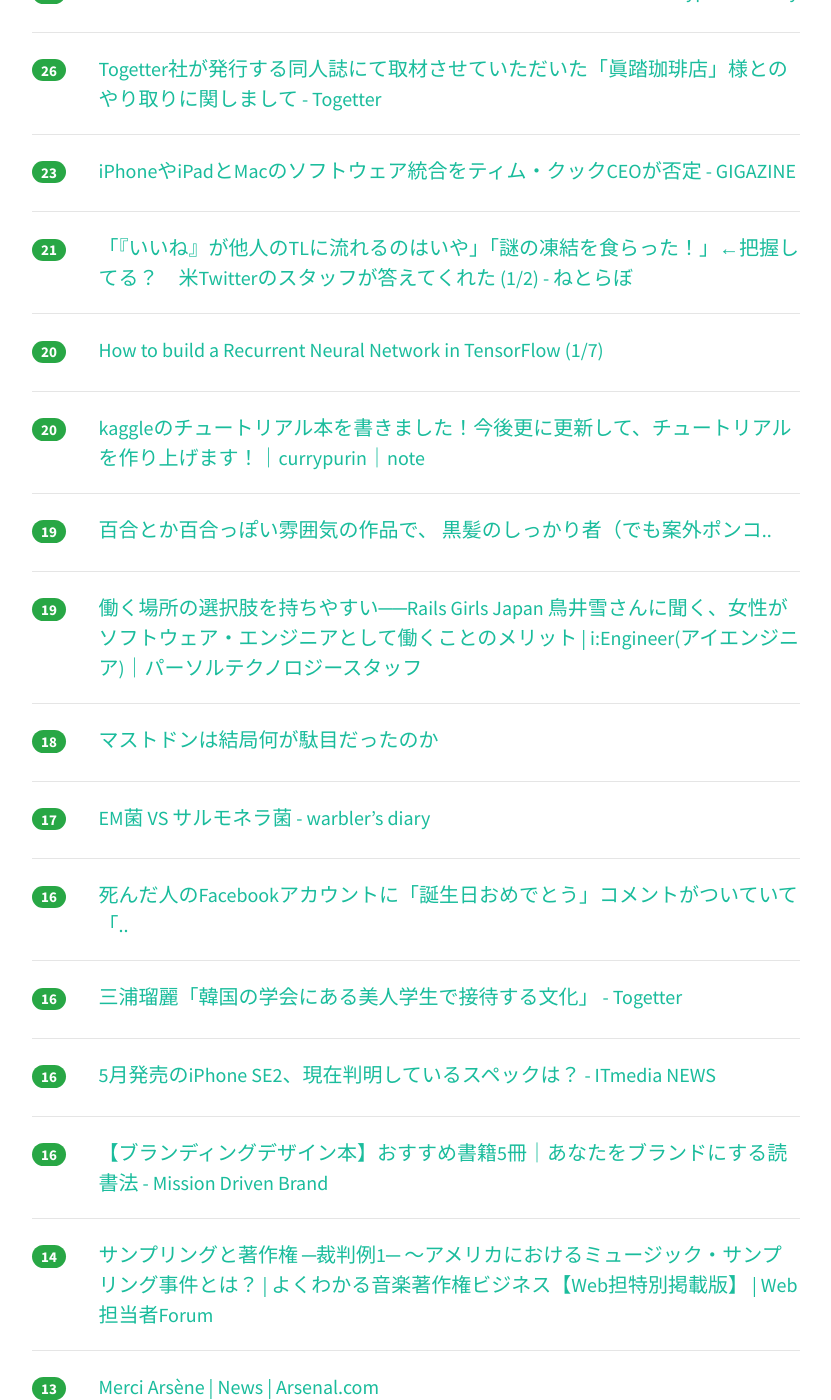
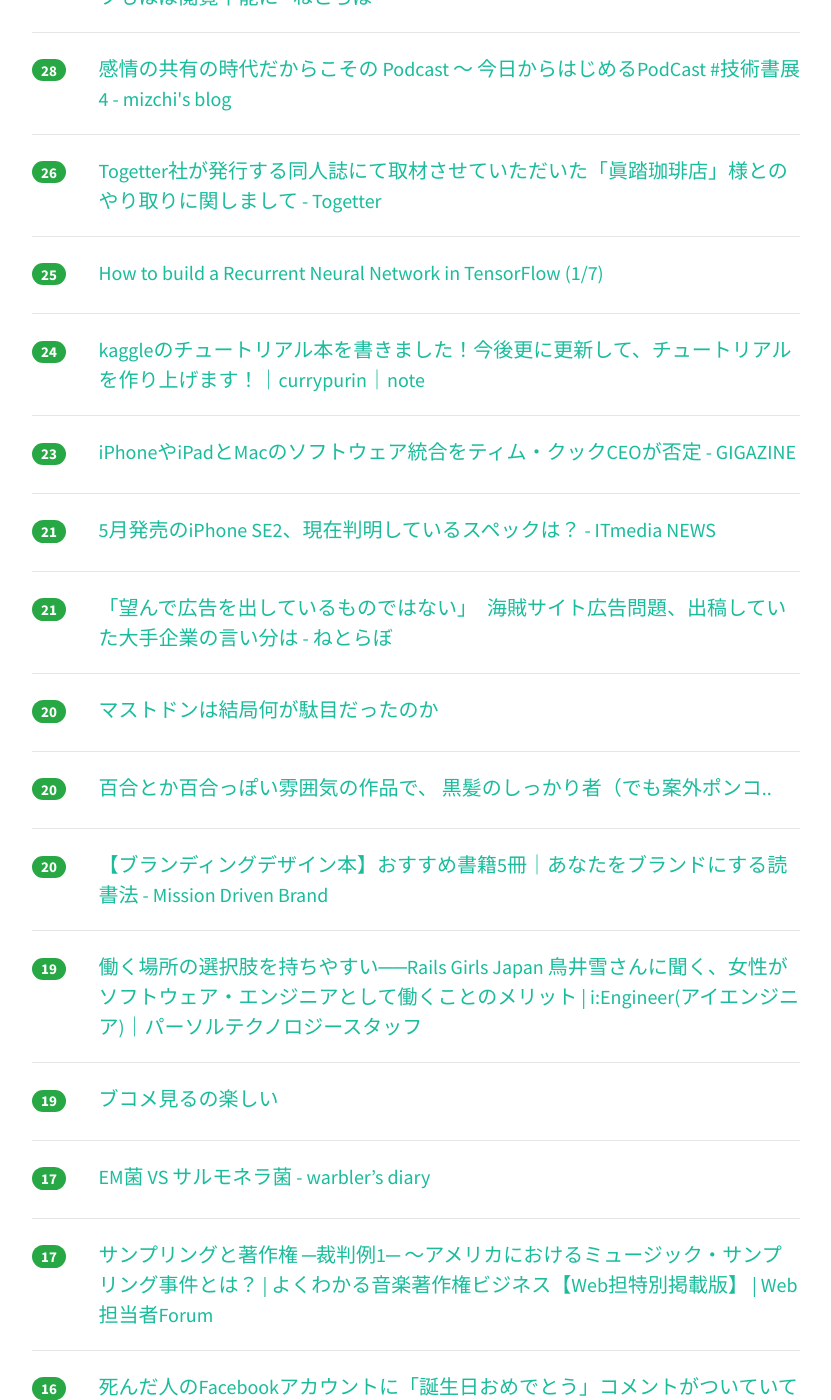
Before and after one commit to yatta47/hatena-matome-site, a Jekyll site: the page built from _posts/2018-04-21-hatena.md, in a window 1280 px wide and 1400 px high, scrolled down 1372 px. Shown: the whole window, without its empty margins (224-1055 px from the left). Built offline with Jekyll 4.4.1, drawn with Linux system fonts in a browser that asks for light colours; nearby versions of some CDN libraries; some of the changed text lies outside the part shown.

Commit message:
Updated 2018-04-21

```diff
--- a/_posts/2018-04-21-hatena.md
+++ b/_posts/2018-04-21-hatena.md
@@ -1,69 +1,84 @@
 ---
 layout: post
 title:  "2018-04-21 はてぶIT"
-date:   2018-04-21 13:01:12
+date:   2018-04-21 14:00:54
 tags: [it-hotentry]
 ---
-32 件のデータあり
+36 件のデータあり
 
 <hr><div class="row">
-<div class="col-1"><span class="badge badge-pill badge-success h2">135</span></div>
+<div class="col-1"><span class="badge badge-pill badge-success h2">151</span></div>
 <div class="col-11"><a href='http://www.bbc.com/news/world-europe-43841194' target='_blank'>Swedish DJ Avicii dies at 28 - BBC News</a></div>
 </div>
 <hr>
 <div class="row">
-<div class="col-1"><span class="badge badge-pill badge-success h2">82</span></div>
+<div class="col-1"><span class="badge badge-pill badge-success h2">105</span></div>
 <div class="col-11"><a href='https://www.slideshare.net/YoshidaShingo/thefuturewillbeserverless' target='_blank'>Kubernetesのない世界 すべてがサーバーレスになる</a></div>
 </div>
 <hr>
 <div class="row">
-<div class="col-1"><span class="badge badge-pill badge-success h2">50</span></div>
+<div class="col-1"><span class="badge badge-pill badge-success h2">70</span></div>
+<div class="col-11"><a href='https://anond.hatelabo.jp/20180421093412' target='_blank'>グーグル翻訳にギターを聞かせてみた</a></div>
+</div>
+<hr>
+<div class="row">
+<div class="col-1"><span class="badge badge-pill badge-success h2">64</span></div>
 <div class="col-11"><a href='http://twitter.com/kazuo_ishikawa/status/987216826722496512' target='_blank'>石川和男（政策アナリスト）さんのツイート: "【内閣支持率 54.6%】 新聞社・テレビ局の世論調査結果とは、かなり違う結果が出ている。 皆さんは、新聞社・テレビ局とネットのどちらの結</a></div>
 </div>
 <hr>
 <div class="row">
-<div class="col-1"><span class="badge badge-pill badge-success h2">46</span></div>
+<div class="col-1"><span class="badge badge-pill badge-success h2">53</span></div>
+<div class="col-11"><a href='https://speakerdeck.com/sota1235/javascriptyunitutotesutofalseli-xiang-toxian-shi' target='_blank'>JavaScriptユニットテストの理想と現実 // Speaker Deck</a></div>
+</div>
+<hr>
+<div class="row">
+<div class="col-1"><span class="badge badge-pill badge-success h2">48</span></div>
 <div class="col-11"><a href='https://www.webprofessional.jp/js-library-scrollreveal-2/' target='_blank'>たった数行のCSSでパララックス風表現ができる「position: sticky」の使い方 - WPJ</a></div>
 </div>
 <hr>
 <div class="row">
-<div class="col-1"><span class="badge badge-pill badge-success h2">44</span></div>
-<div class="col-11"><a href='https://anond.hatelabo.jp/20180421093412' target='_blank'>グーグル翻訳にギターを聞かせてみた</a></div>
+<div class="col-1"><span class="badge badge-pill badge-success h2">45</span></div>
+<div class="col-11"><a href='http://nlab.itmedia.co.jp/nl/articles/1804/21/news006.html' target='_blank'>「『いいね』が他人のTLに流れるのはいや」「謎の凍結を食らった！」←把握してる？　米Twitterのスタッフが答えてくれた (1/2) - ねとらぼ</a></div>
+</div>
+<hr>
+<div class="row">
+<div class="col-1"><span class="badge badge-pill badge-success h2">39</span></div>
+<div class="col-11"><a href='http://p2ptk.org/copyright/882' target='_blank'>Cloudflare、海賊版アニメサイトへのサービス提供を突如停止 – P2Pとかその辺のお話R</a></div>
 </div>
 <hr>
 <div class="row">
 <div class="col-1"><span class="badge badge-pill badge-success h2">38</span></div>
-<div class="col-11"><a href='https://speakerdeck.com/sota1235/javascriptyunitutotesutofalseli-xiang-toxian-shi' target='_blank'>JavaScriptユニットテストの理想と現実 // Speaker Deck</a></div>
-</div>
-<hr>
-<div class="row">
-<div class="col-1"><span class="badge badge-pill badge-success h2">35</span></div>
 <div class="col-11"><a href='https://codezine.jp/article/detail/10765' target='_blank'>データを扱う開発者なら統計学の知識は大きな強みに～Pythonを使って基礎から学ぶ：CodeZine（コードジン）</a></div>
 </div>
 <hr>
 <div class="row">
-<div class="col-1"><span class="badge badge-pill badge-success h2">35</span></div>
-<div class="col-11"><a href='http://p2ptk.org/copyright/882' target='_blank'>Cloudflare、海賊版アニメサイトへのサービス提供を突如停止 – P2Pとかその辺のお話R</a></div>
+<div class="col-1"><span class="badge badge-pill badge-success h2">32</span></div>
+<div class="col-11"><a href='http://www.currypurin.com/entry/2018/04/21/002224' target='_blank'>技術書を書くときに背中を押してくれた結城先生のツイート - currypurin’s diary</a></div>
 </div>
 <hr>
 <div class="row">
-<div class="col-1"><span class="badge badge-pill badge-success h2">30</span></div>
+<div class="col-1"><span class="badge badge-pill badge-success h2">31</span></div>
 <div class="col-11"><a href='http://nlab.itmedia.co.jp/nl/articles/1804/19/news062.html' target='_blank'>電子書籍サービス「Digital e-hon」が終了へ　7月末を最後に購入済みコンテンツもほぼ閲覧不能に - ねとらぼ</a></div>
 </div>
 <hr>
 <div class="row">
-<div class="col-1"><span class="badge badge-pill badge-success h2">27</span></div>
+<div class="col-1"><span class="badge badge-pill badge-success h2">28</span></div>
 <div class="col-11"><a href='http://mizchi.hatenablog.com/entry/2018/04/20/230636' target='_blank'>感情の共有の時代だからこその Podcast 〜 今日からはじめるPodCast #技術書展4 - mizchi's blog</a></div>
-</div>
-<hr>
-<div class="row">
-<div class="col-1"><span class="badge badge-pill badge-success h2">27</span></div>
-<div class="col-11"><a href='http://www.currypurin.com/entry/2018/04/21/002224' target='_blank'>技術書を書くときに背中を押してくれた結城先生のツイート - currypurin’s diary</a></div>
 </div>
 <hr>
 <div class="row">
 <div class="col-1"><span class="badge badge-pill badge-success h2">26</span></div>
 <div class="col-11"><a href='https://togetter.com/li/1219892' target='_blank'>Togetter社が発行する同人誌にて取材させていただいた「眞踏珈琲店」様とのやり取りに関しまして - Togetter</a></div>
+</div>
+<hr>
+<div class="row">
+<div class="col-1"><span class="badge badge-pill badge-success h2">25</span></div>
+<div class="col-11"><a href='https://medium.com/@erikhallstrm/83cd7105b767' target='_blank'>How to build a Recurrent Neural Network in TensorFlow (1/7)</a></div>
+</div>
+<hr>
+<div class="row">
+<div class="col-1"><span class="badge badge-pill badge-success h2">24</span></div>
+<div class="col-11"><a href='https://note.mu/currypurin/n/nf390914c721e' target='_blank'>kaggleのチュートリアル本を書きました！今後更に更新して、チュートリアルを作り上げます！｜currypurin｜note</a></div>
 </div>
 <hr>
 <div class="row">
@@ -73,22 +88,27 @@ tags: [it-hotentry]
 <hr>
 <div class="row">
 <div class="col-1"><span class="badge badge-pill badge-success h2">21</span></div>
-<div class="col-11"><a href='http://nlab.itmedia.co.jp/nl/articles/1804/21/news006.html' target='_blank'>「『いいね』が他人のTLに流れるのはいや」「謎の凍結を食らった！」←把握してる？　米Twitterのスタッフが答えてくれた (1/2) - ねとらぼ</a></div>
+<div class="col-11"><a href='http://www.itmedia.co.jp/news/articles/1804/20/news128.html' target='_blank'>5月発売のiPhone SE2、現在判明しているスペックは？ - ITmedia NEWS</a></div>
+</div>
+<hr>
+<div class="row">
+<div class="col-1"><span class="badge badge-pill badge-success h2">21</span></div>
+<div class="col-11"><a href='http://nlab.itmedia.co.jp/nl/articles/1804/20/news124.html' target='_blank'>「望んで広告を出しているものではない」　海賊サイト広告問題、出稿していた大手企業の言い分は - ねとらぼ</a></div>
 </div>
 <hr>
 <div class="row">
 <div class="col-1"><span class="badge badge-pill badge-success h2">20</span></div>
-<div class="col-11"><a href='https://medium.com/@erikhallstrm/83cd7105b767' target='_blank'>How to build a Recurrent Neural Network in TensorFlow (1/7)</a></div>
+<div class="col-11"><a href='https://anond.hatelabo.jp/20180419183039' target='_blank'>マストドンは結局何が駄目だったのか</a></div>
 </div>
 <hr>
 <div class="row">
 <div class="col-1"><span class="badge badge-pill badge-success h2">20</span></div>
-<div class="col-11"><a href='https://note.mu/currypurin/n/nf390914c721e' target='_blank'>kaggleのチュートリアル本を書きました！今後更に更新して、チュートリアルを作り上げます！｜currypurin｜note</a></div>
+<div class="col-11"><a href='https://anond.hatelabo.jp/20180417093102' target='_blank'>百合とか百合っぽい雰囲気の作品で、 黒髪のしっかり者（でも案外ポンコ..</a></div>
 </div>
 <hr>
 <div class="row">
-<div class="col-1"><span class="badge badge-pill badge-success h2">19</span></div>
-<div class="col-11"><a href='https://anond.hatelabo.jp/20180417093102' target='_blank'>百合とか百合っぽい雰囲気の作品で、 黒髪のしっかり者（でも案外ポンコ..</a></div>
+<div class="col-1"><span class="badge badge-pill badge-success h2">20</span></div>
+<div class="col-11"><a href='http://www.missiondrivenbrand.jp/entry/kaitai_brandingdesignbook' target='_blank'>【ブランディングデザイン本】おすすめ書籍5冊｜あなたをブランドにする読書法 - Mission Driven Brand</a></div>
 </div>
 <hr>
 <div class="row">
@@ -97,13 +117,18 @@ tags: [it-hotentry]
 </div>
 <hr>
 <div class="row">
-<div class="col-1"><span class="badge badge-pill badge-success h2">18</span></div>
-<div class="col-11"><a href='https://anond.hatelabo.jp/20180419183039' target='_blank'>マストドンは結局何が駄目だったのか</a></div>
+<div class="col-1"><span class="badge badge-pill badge-success h2">19</span></div>
+<div class="col-11"><a href='https://anond.hatelabo.jp/20180421080126' target='_blank'>ブコメ見るの楽しい</a></div>
 </div>
 <hr>
 <div class="row">
 <div class="col-1"><span class="badge badge-pill badge-success h2">17</span></div>
 <div class="col-11"><a href='http://warbler.hatenablog.com/entry/2018/04/20/160007' target='_blank'>EM菌 VS サルモネラ菌 - warbler’s diary</a></div>
+</div>
+<hr>
+<div class="row">
+<div class="col-1"><span class="badge badge-pill badge-success h2">17</span></div>
+<div class="col-11"><a href='https://webtan.impress.co.jp/e/2018/04/19/28398' target='_blank'>サンプリングと著作権 ─裁判例1─ ～アメリカにおけるミュージック・サンプリング事件とは？ | よくわかる音楽著作権ビジネス【Web担特別掲載版】 | Web担当者Forum</a></div>
 </div>
 <hr>
 <div class="row">
@@ -117,18 +142,8 @@ tags: [it-hotentry]
 </div>
 <hr>
 <div class="row">
-<div class="col-1"><span class="badge badge-pill badge-success h2">16</span></div>
-<div class="col-11"><a href='http://www.itmedia.co.jp/news/articles/1804/20/news128.html' target='_blank'>5月発売のiPhone SE2、現在判明しているスペックは？ - ITmedia NEWS</a></div>
-</div>
-<hr>
-<div class="row">
-<div class="col-1"><span class="badge badge-pill badge-success h2">16</span></div>
-<div class="col-11"><a href='http://www.missiondrivenbrand.jp/entry/kaitai_brandingdesignbook' target='_blank'>【ブランディングデザイン本】おすすめ書籍5冊｜あなたをブランドにする読書法 - Mission Driven Brand</a></div>
-</div>
-<hr>
-<div class="row">
 <div class="col-1"><span class="badge badge-pill badge-success h2">14</span></div>
-<div class="col-11"><a href='https://webtan.impress.co.jp/e/2018/04/19/28398' target='_blank'>サンプリングと著作権 ─裁判例1─ ～アメリカにおけるミュージック・サンプリング事件とは？ | よくわかる音楽著作権ビジネス【Web担特別掲載版】 | Web担当者Forum</a></div>
+<div class="col-11"><a href='https://finders.me/articles.php?id=145' target='_blank'>初音ミクとキズナアイ――声の「感情価値」がつなぐバーチャルとリアル｜FINDERS</a></div>
 </div>
 <hr>
 <div class="row">
@@ -152,11 +167,6 @@ tags: [it-hotentry]
 </div>
 <hr>
 <div class="row">
-<div class="col-1"><span class="badge badge-pill badge-success h2">12</span></div>
-<div class="col-11"><a href='https://anond.hatelabo.jp/20180421080126' target='_blank'>ブコメ見るの楽しい</a></div>
-</div>
-<hr>
-<div class="row">
 <div class="col-1"><span class="badge badge-pill badge-success h2">11</span></div>
 <div class="col-11"><a href='https://dc.watch.impress.co.jp/docs/comic/clinic/1117966.html' target='_blank'>【カメラバカにつける薬 in デジカメ Watch】子供をキレイに撮るたったひとつの冴えたやり方（その2） - デジカメ Watch</a></div>
 </div>
@@ -166,3 +176,13 @@ tags: [it-hotentry]
 <div class="col-11"><a href='http://blog.domesoccer.jp/archives/60101507.html' target='_blank'>ヴァンフォーレ甲府の「特任チームドクター」にブラック・ジャック！手塚治虫生誕90周年企画の一環としてコラボ決定 : ドメサカブログ</a></div>
 </div>
 <hr>
+<div class="row">
+<div class="col-1"><span class="badge badge-pill badge-success h2">8</span></div>
+<div class="col-11"><a href='https://www.smugmug.com/together/' target='_blank'>Together, SmugMug+Flickr</a></div>
+</div>
+<hr>
+<div class="row">
+<div class="col-1"><span class="badge badge-pill badge-success h2">7</span></div>
+<div class="col-11"><a href='https://jp.techcrunch.com/2018/04/21/2018-04-20-smugmug-acquires-flickr/' target='_blank'>Verizon/Oath傘下だったFlickrをSmugMugが買収、写真サイトとしてのFlickrは存続 | TechCrunch Japan</a></div>
+</div>
+<hr>
```
